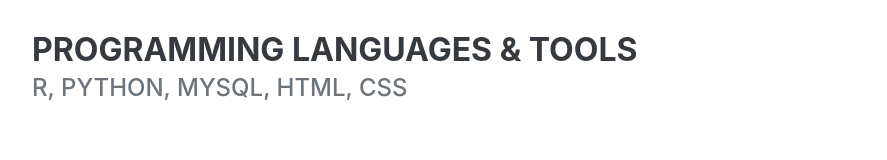
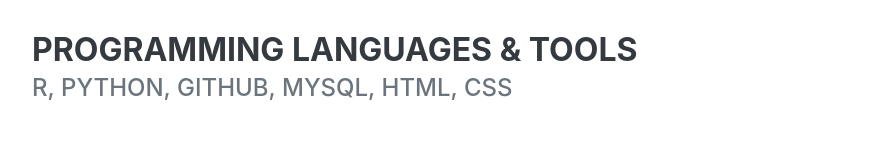
Before and after one commit to JWMHub/JWMHub.github.io, a plain HTML site: page index.html in a window 1280 px wide. Shown: the part 3742-3902 px from the top of the page, without its empty margins (288-1175 px from the left). Drawn offline with nearby package versions, Linux system fonts and the light colour scheme; a web font is replaced by a local one.

Commit message:
Update index.html

```diff
--- a/index.html
+++ b/index.html
@@ -175,7 +175,7 @@
                     <div class="d-flex flex-column flex-md-row justify-content-between mb-5">
                         <div class="flex-grow-1">
                             <h3 class="mb-0">Programming Languages & Tools</h3>
-                            <div class="subheading mb-3">R, Python, MySQL, HTML, CSS</div>
+                            <div class="subheading mb-3">R, Python, GitHub, MySQL, HTML, CSS</div>
                         </div>
                     </div>
                     <div class="d-flex flex-column flex-md-row justify-content-between mb-5">
```
